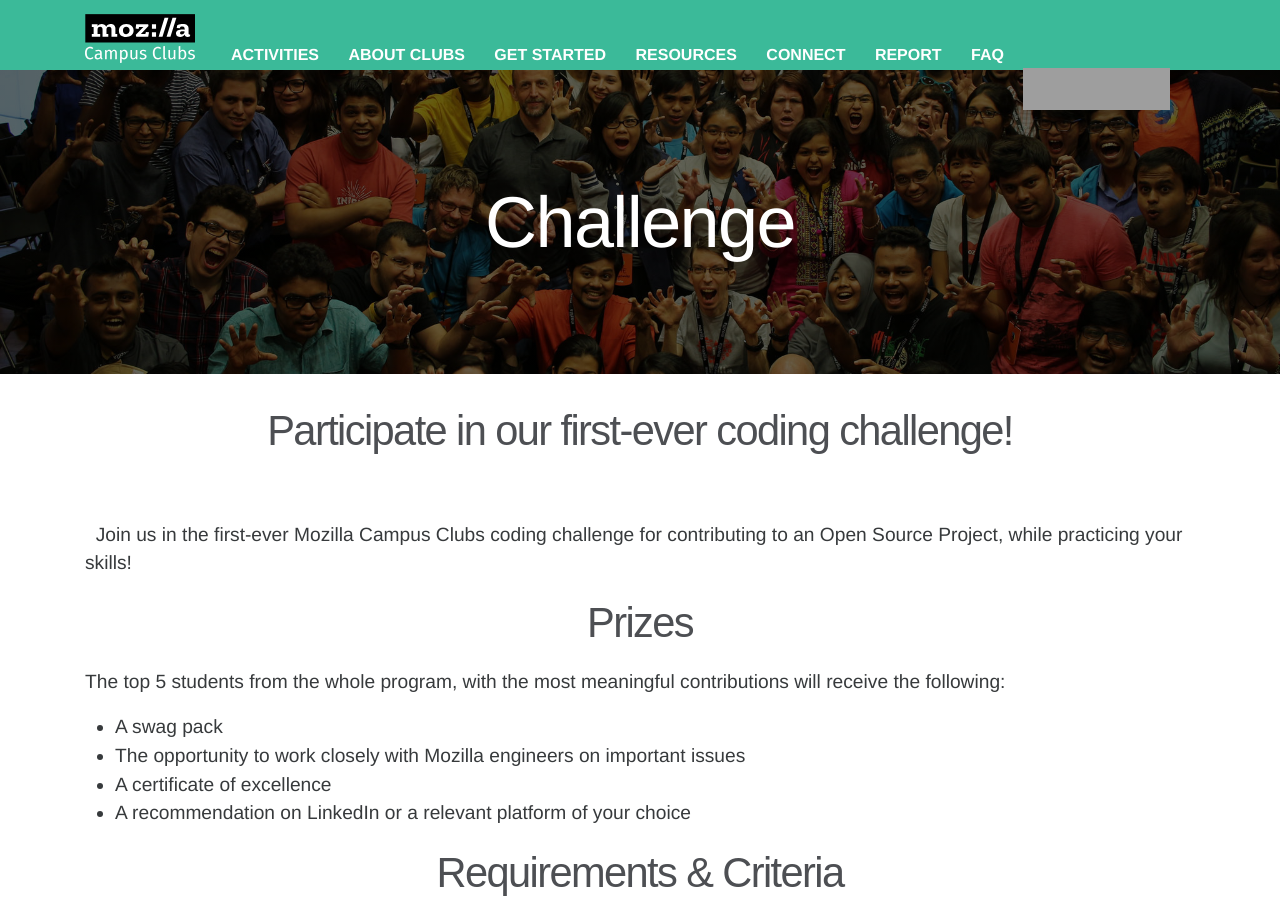
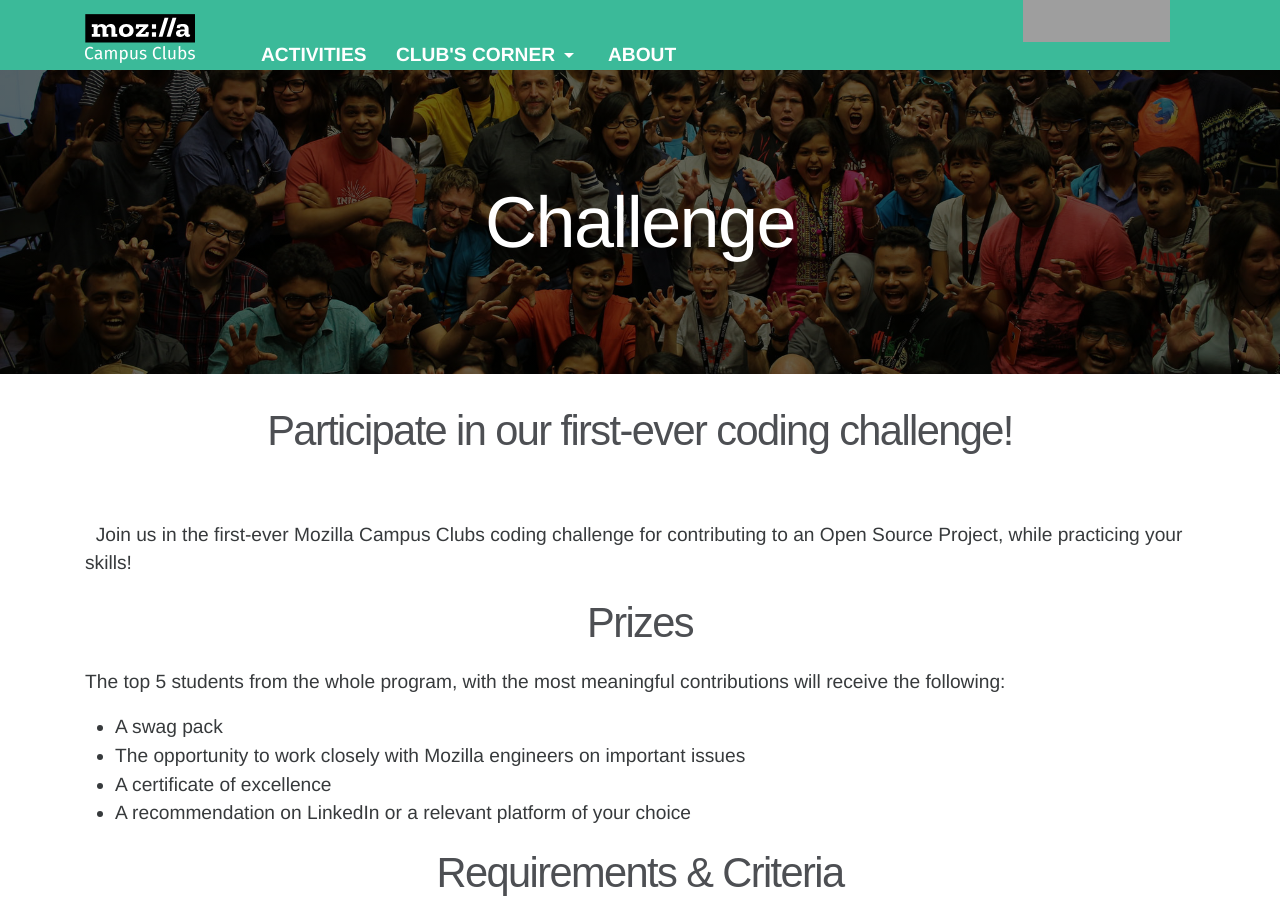
Before and after one commit to mozilla/mozilla-campus-clubs, a Jekyll site: the page built from _pages/challenge.md, in a window 1280 px wide and 900 px high. Built offline with Jekyll 4.4.1, drawn with Linux system fonts in a browser that asks for light colours; some web fonts are replaced; grey boxes are pictures that could not be loaded.

Commit message:
Update header.html

```diff
--- a/_includes/header.html
+++ b/_includes/header.html
@@ -8,13 +8,24 @@
         &#9776;
       </button>
       <div class="collapse navbar-toggleable-md" id="exCollapsingNavbar">
-        <a class="nav-link" href="/activities/">Activities</a>
-        <a class="nav-link" href="/about/">About Clubs</a>
-        <a class="nav-link" href="/get-started/">Get Started</a>
-        <a class="nav-link" href="/resources/">Resources</a>
-        <a class="nav-link" href="/connect/">Connect</a>
-        <a class="nav-link" href="/report/#">Report</a>
-        <a class="nav-link" href="/faq/">FAQ</a>
+             <ul>
+              <li><a class="nav-link" href="/activities/">Activities</a></li>
+               <li>
+                 <div class="dropdown">
+                   <a class="nav-link dropdown-toggle" href="#" id="navbarDropdownMenuLink" role="button" data-toggle="dropdown" aria-haspopup="true" aria-expanded="false">
+                     Club's Corner
+                   </a>
+                 <div class="dropdown-menu" aria-labelledby="navbarDropdownMenuLink">
+                     <a class="dropdown-item" href="/get-started/">Get Started</a>
+                     <a class="dropdown-item" href="/resources/">Resources</a>
+                     <a class="dropdown-item" href="/connect/">Connect</a>
+                     <a class="dropdown-item" href="/report/">Report</a>
+                     <a class="dropdown-item" href="/faq/">FAQ</a>
+                 </div>
+                 </div>
+             </li>
+             <li><a class="nav-link" href="/about/">About</a></li>
+           </ul>
       </div>
 
       <div id="tabzilla" class="hidden-lg-down">
```
